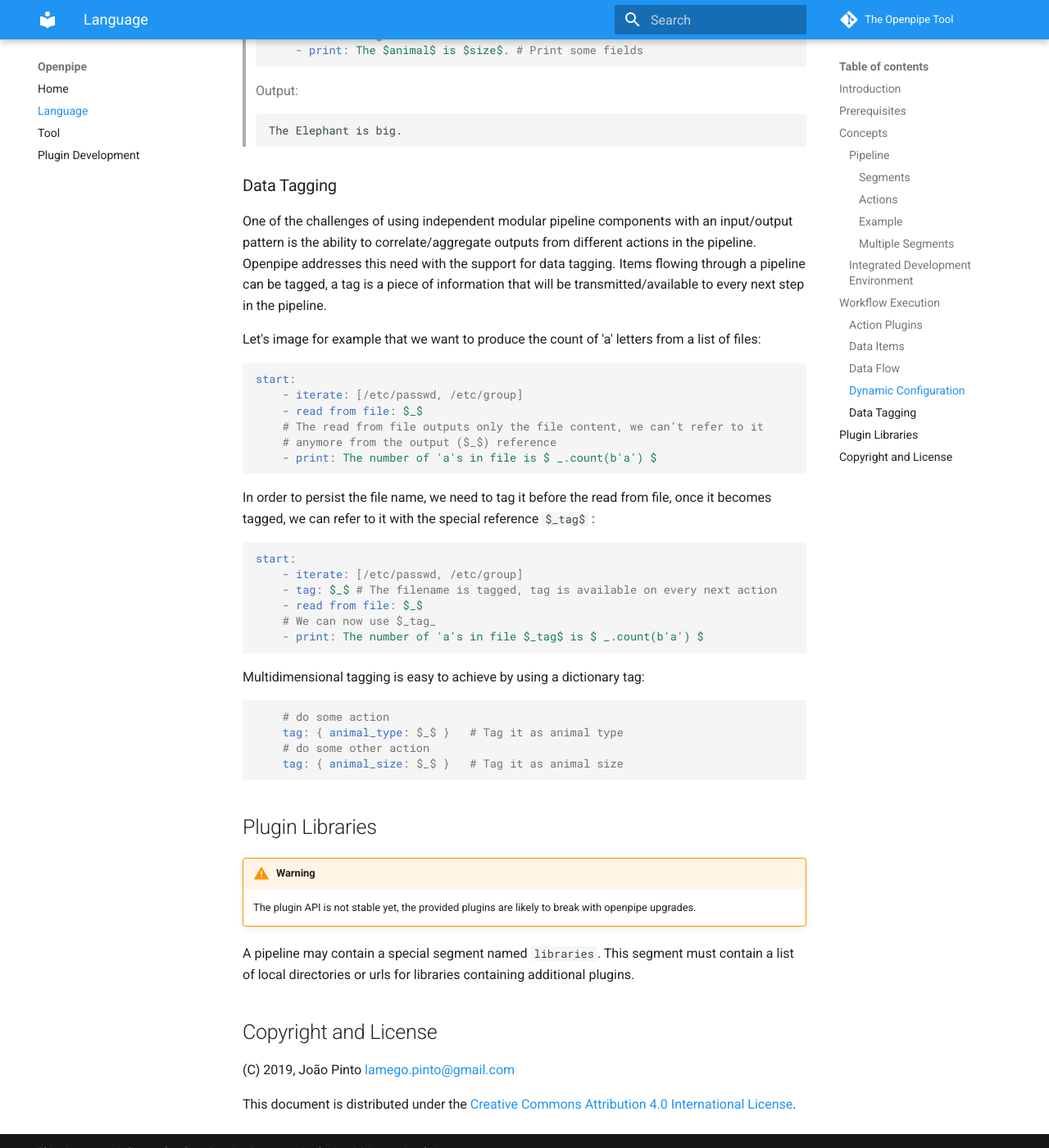
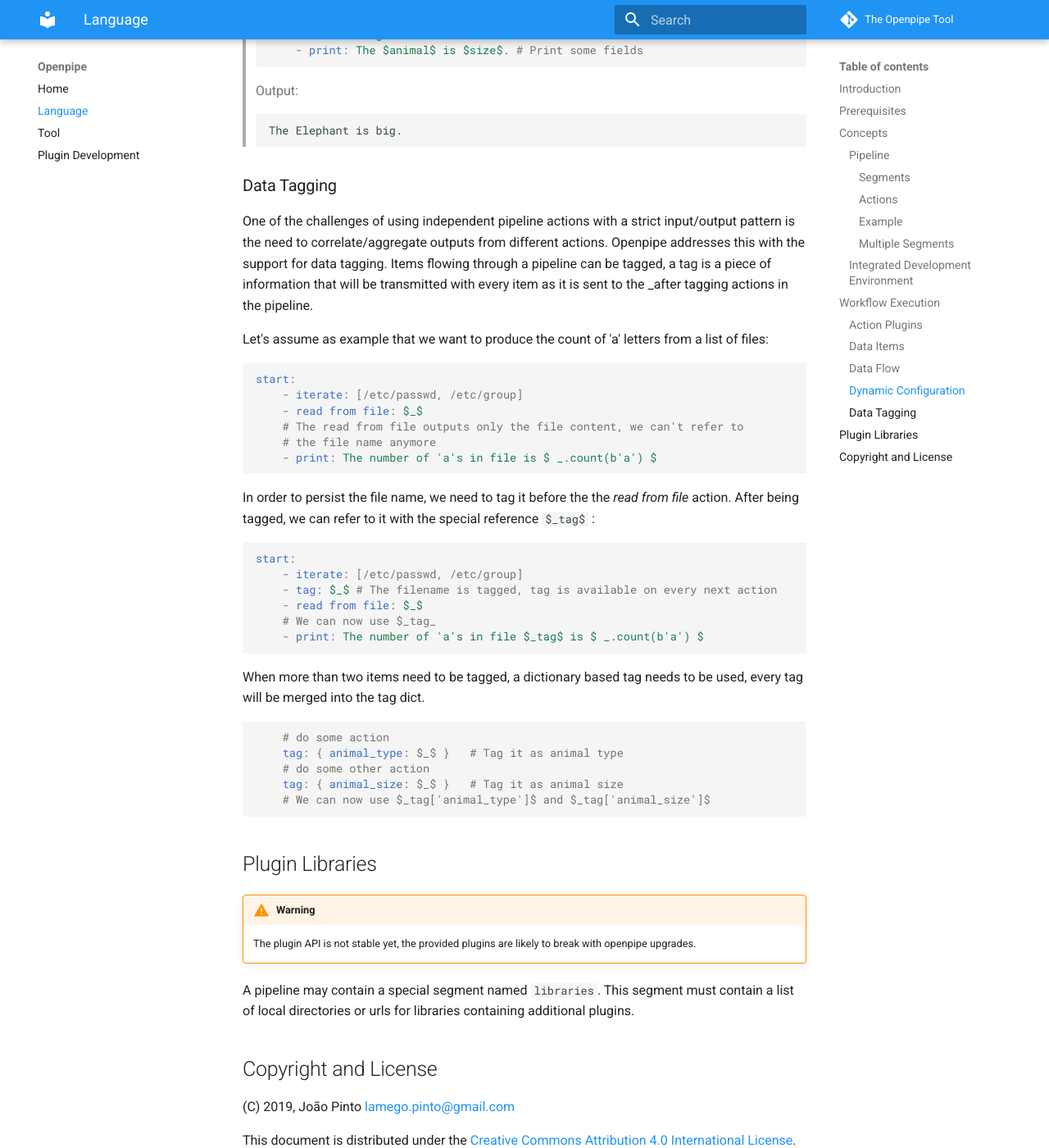
Before and after one commit to UniPipe/openpipe, an MkDocs documentation site: the page built from docs/1.0/language.md, in a window 1280 px wide and 1400 px high, scrolled down 3734 px. Shown: the whole window at 82% size. Built offline with MkDocs 1.6.1 and Material for MkDocs 9.7.7, drawn with Linux system fonts in a browser that asks for light colours; comment, search, counter and statistics services are not loaded.

Commit message:
Added tagging documentation

````diff
--- a/docs/1.0/language.md
+++ b/docs/1.0/language.md
@@ -127,18 +127,18 @@ Examples:
 
 ### Data Tagging
 
-One of the challenges of using independent modular pipeline components with an input/output pattern is the ability to correlate/aggregate outputs from different actions in the pipeline. Openpipe addresses this need with the support for data tagging. Items flowing through a pipeline can be tagged, a tag is a piece of information that will be transmitted/available to every next step in the pipeline.
+One of the challenges of using independent pipeline actions with a strict input/output pattern is the need to correlate/aggregate outputs from different actions. Openpipe addresses this with the support for data tagging. Items flowing through a pipeline can be tagged, a tag is a piece of information that will be transmitted with every item as it is sent to the _after tagging actions in the pipeline.
 
-Let's image for example that we want to produce the count of 'a' letters from a list of files:
+Let's assume as example that we want to produce the count of 'a' letters from a list of files:
 ```yaml
 start:
     - iterate: [/etc/passwd, /etc/group]
     - read from file: $_$
-    # The read from file outputs only the file content, we can't refer to it
-    # anymore from the output ($_$) reference
+    # The read from file outputs only the file content, we can't refer to
+    # the file name anymore
     - print: The number of 'a's in file is $ _.count(b'a') $
 ```
-In order to persist the file name, we need to tag it before the read from file, once it becomes tagged, we can refer to it with the special reference `$_tag$` :
+In order to persist the file name, we need to tag it before the the _read from file_ action.  After being tagged, we can refer to it with the special reference `$_tag$` :
 ```yaml
 start:
     - iterate: [/etc/passwd, /etc/group]
@@ -148,12 +148,14 @@ start:
     - print: The number of 'a's in file $_tag$ is $ _.count(b'a') $
 ```
 
-Multidimensional tagging is easy to achieve by using a dictionary tag:
+When more than two items need to be tagged, a dictionary based tag needs to be used, every tag will be merged into the tag dict.
+
 ```yaml
     # do some action
     tag: { animal_type: $_$ }   # Tag it as animal type
     # do some other action
     tag: { animal_size: $_$ }   # Tag it as animal size
+    # We can now use $_tag['animal_type']$ and $_tag['animal_size']$
 ```
 
 
````
